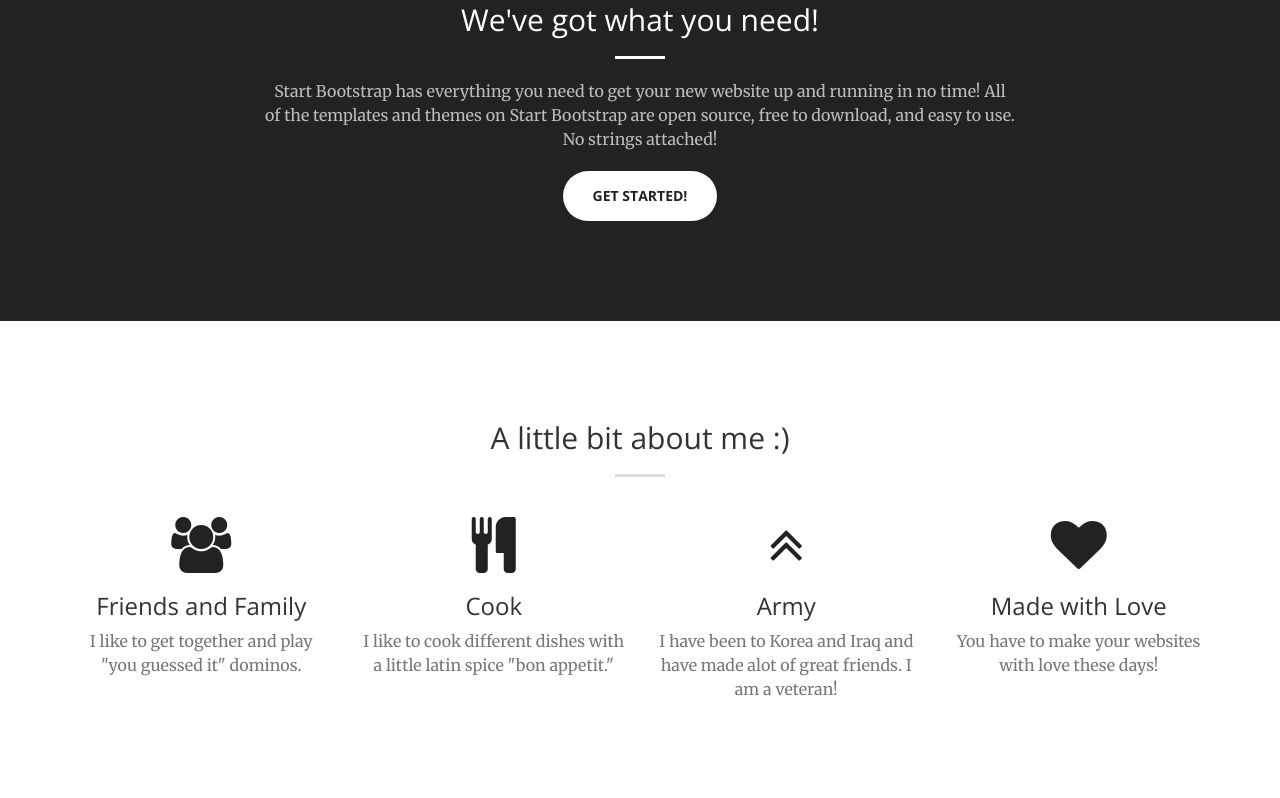
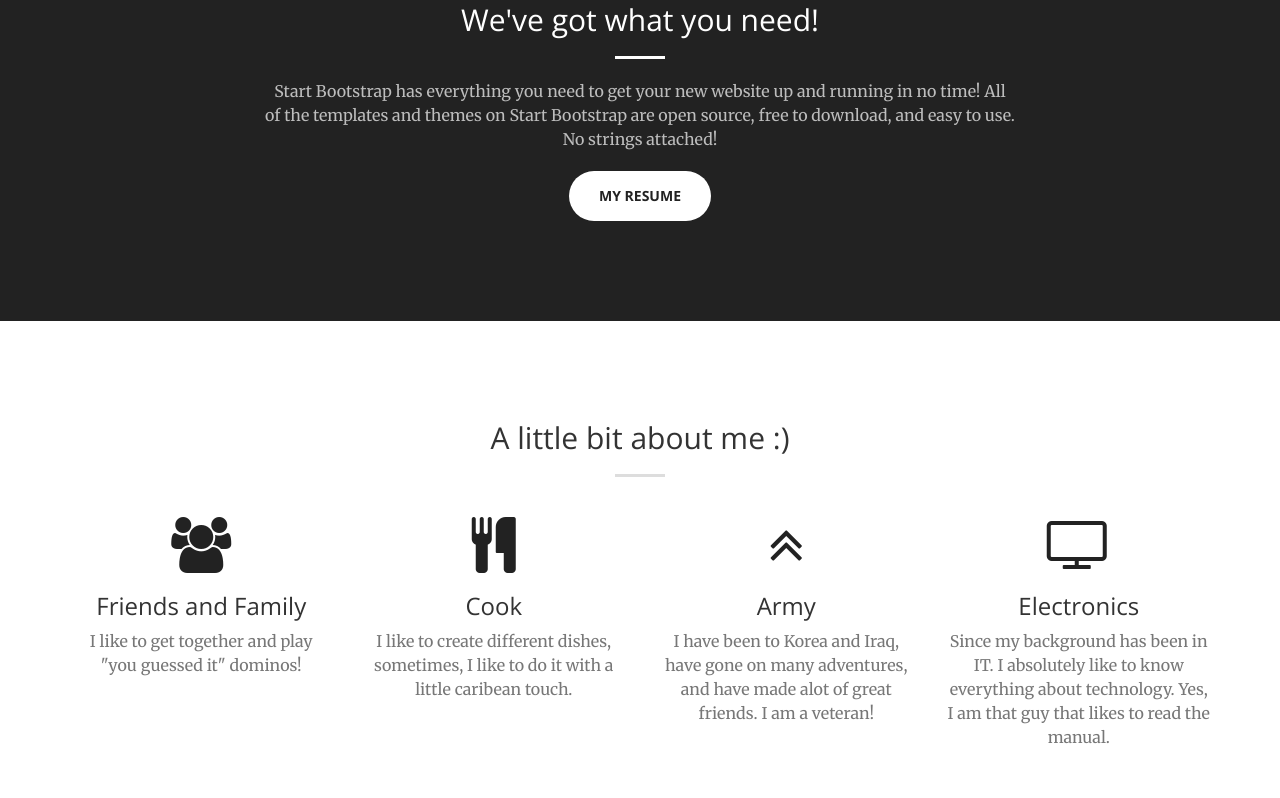
Before and after one commit to pguzman26/my_portfolio, a plain HTML site: page index.html in a window 1280 px wide. Shown: the part 657-1455 px from the top of the page. Drawn offline with nearby package versions, Linux system fonts and the light colour scheme.

Commit message:
Edited my html and css.

```diff
--- a/css/creative.css
+++ b/css/creative.css
@@ -33,7 +33,7 @@ a {
 
 a:hover,
 a:focus {
-    color: #eb3812;
+    color: #777;
 }
 
 h1,
--- a/index.html
+++ b/index.html
@@ -17,7 +17,8 @@
     <!-- Custom Fonts -->
     <link href='http://fonts.googleapis.com/css?family=Open+Sans:300italic,400italic,600italic,700italic,800italic,400,300,600,700,800' rel='stylesheet' type='text/css'>
     <link href='http://fonts.googleapis.com/css?family=Merriweather:400,300,300italic,400italic,700,700italic,900,900italic' rel='stylesheet' type='text/css'>
-    <link rel="stylesheet" href="font-awesome/css/font-awesome.min.css" type="text/css">
+    <link rel="stylesheet" href="https://maxcdn.bootstrapcdn.com/font-awesome/4.5.0/css/font-awesome.min.css">
+
 
     <!-- Plugin CSS -->
     <link rel="stylesheet" href="css/animate.min.css" type="text/css">
@@ -53,7 +54,7 @@
             <div class="collapse navbar-collapse" id="bs-example-navbar-collapse-1">
                 <ul class="nav navbar-nav navbar-right">
                     <li>
-                        <a class="page-scroll" href="#about">About</a>
+                        <a class="page-scroll" href="#about">Hello</a>
                     </li>
                     <li>
                         <a class="page-scroll" href="#services">About Me</a>
@@ -89,7 +90,7 @@
                     <h2 class="section-heading">We've got what you need!</h2>
                     <hr class="light">
                     <p class="text-faded">Start Bootstrap has everything you need to get your new website up and running in no time! All of the templates and themes on Start Bootstrap are open source, free to download, and easy to use. No strings attached!</p>
-                    <a href="#" class="btn btn-default btn-xl">Get Started!</a>
+                    <a href="https://drive.google.com/file/d/0B_CebbuM9O-Vb1E0c19wbW9lWHM/view?usp=sharing" class="btn btn-default btn-xl">My Resume</a>
                 </div>
             </div>
         </div>
@@ -110,28 +111,28 @@
                     <div class="service-box">
                         <i class="fa fa-4x fa-users wow bounceIn text-primary"></i>
                         <h3>Friends and Family</h3>
-                        <p class="text-muted">I like to get together and play "you guessed it" dominos.</p>
+                        <p class="text-muted">I like to get together and play "you guessed it" dominos!</p>
                     </div>
                 </div>
                 <div class="col-lg-3 col-md-6 text-center">
                     <div class="service-box">
                         <i class="fa fa-4x fa fa-cutlery wow bounceIn text-primary" data-wow-delay=".1s"></i>
                         <h3>Cook</h3>
-                        <p class="text-muted">I like to cook different dishes with a little latin spice "bon appetit."</p>
+                        <p class="text-muted">I like to create different dishes, sometimes, I like to do it with a little caribean touch.</p>
                     </div>
                 </div>
                 <div class="col-lg-3 col-md-6 text-center">
                     <div class="service-box">
                         <i class="fa fa-4x fa-angle-double-up wow bounceIn text-primary" data-wow-delay=".2s"></i>
                         <h3>Army</h3>
-                        <p class="text-muted">I have been to Korea and Iraq and have made alot of great friends. I am a veteran!</p>
+                        <p class="text-muted">I have been to Korea and Iraq, have gone on many adventures, and have made alot of great friends. I am a veteran!</p>
                     </div>
                 </div>
                 <div class="col-lg-3 col-md-6 text-center">
                     <div class="service-box">
-                        <i class="fa fa-4x fa-heart wow bounceIn text-primary" data-wow-delay=".3s"></i>
-                        <h3>Made with Love</h3>
-                        <p class="text-muted">You have to make your websites with love these days!</p>
+                        <i class="fa fa-4x fa-television wow bounceIn text-primary" data-wow-delay=".3s"></i>
+                        <h3>Electronics</h3>
+                        <p class="text-muted">Since my background has been in IT. I absolutely like to know everything about technology. Yes, I am that guy that likes to read the manual.</p>
                     </div>
                 </div>
             </div>
```
